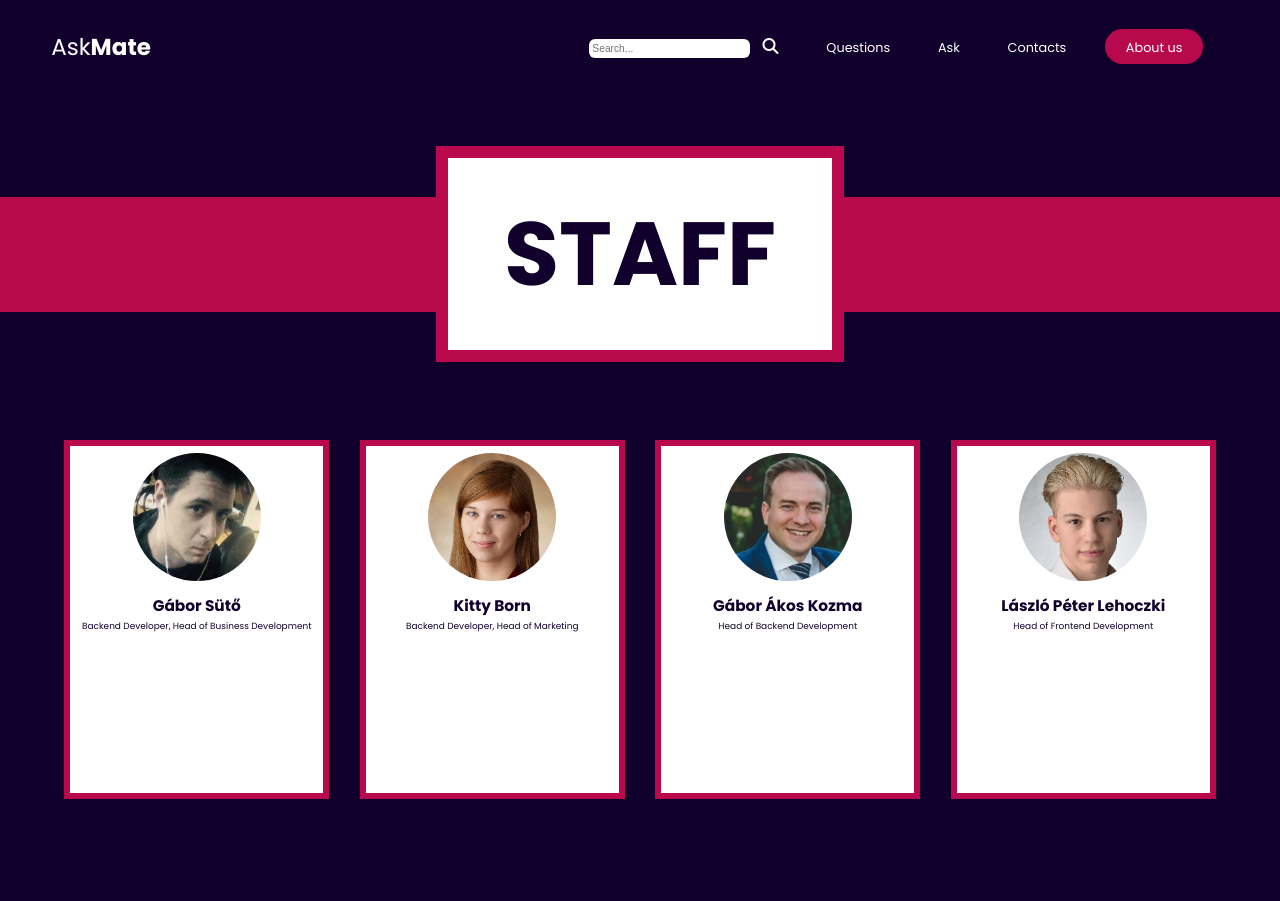
After one commit to CodecoolGlobal/ask-mate-3-python-Lehoczkil, a Flask app: page /about-us in a window 1280 px wide. The commit adds this page. Run offline with Flask 2, Linux system fonts and the light colour scheme; some libraries are stand-ins or nearby versions.

Commit message:
Add about page

```diff
--- a/server.py
+++ b/server.py
@@ -18,6 +18,11 @@ def index_page():
 @app.route('/contacts')
 def contacts_page():
     return render_template('contacts.html')
+
+
+@app.route('/about-us')
+def about_us_page():
+    return render_template('about-us.html')
 
 
 @app.route('/list', methods=['GET', 'POST'])
--- a/static/css/style.css
+++ b/static/css/style.css
@@ -1,3 +1,9 @@
+:root{
+        --purple: #10002b;
+        --red: #B7094C;
+        --blue: #2E6F95;
+}
+
 body {
         background: #B7094C;
         color: white;
@@ -10,7 +16,7 @@ body {
 
 nav{
         align-items: center;
-        background: #10002b;
+        background: var(--purple);
         display: flex;
         justify-content: space-between;
         padding: 1% 4%;
@@ -55,13 +61,13 @@ nav div ul li i{
 }
 
 nav div ul li i:hover{
-        color: #B7094C;
+        color: var(--red);
         font-size: 1vw;
         transition: 0.5s;
 }
 
 .underline::after{
-        background: #B7094C;
+        background: var(--red);
         content: '';
         display: block;
         height: 3px;
@@ -83,14 +89,14 @@ nav div ul li i:hover{
 }
 
 #about-us, .button{
-        background: #B7094C;
+        background: var(--red);
         border-radius: 25px;
         padding: 0.5% 2%;
         transition: 0.5s;
 }
 
 #about-us:hover, .button:hover{
-        background: #2E6F95;
+        background: var(--blue);
         border-radius: 10px;
 }
 
@@ -497,7 +503,7 @@ section {
 /*-------------------------------------------------Contacts Page------------------------------------------------------*/
 
 .contacts-body{
-        background: #10002b;
+        background: var(--purple);
 }
 
 .header-container{
@@ -587,6 +593,75 @@ section {
 }
 
 .contacts-col a:hover{
-        color: #10002b;
+        color: var(--purple);
         transition: 0.4s;
 }
+
+/*--------------------------------------------------About Us Page-----------------------------------------------------*/
+
+.staff-container{
+        color: var(--purple);
+        height: 15vw;
+        justify-content: center;
+        margin-top: 5vw;
+        padding: 0;
+}
+
+.staff-line{
+        background: var(--red);
+        height: 60%;
+        width: 100%;
+}
+
+.text-container-staff{
+        background: white;
+        border: 1vw solid var(--red);
+        height: 167%;
+        margin:  -4% auto 0 auto;
+        text-align: center;
+        width: 30%;
+}
+
+.text-container-staff h1{
+        text-transform: uppercase;
+        font-size: 7vw;
+        margin: 0;
+        padding-top: 2.3vw;
+}
+
+.staff-members{
+        align-items: normal;
+        display: flex;
+        flex-direction: row;
+        justify-content: space-between;
+        text-align: center;
+        margin: 5vw auto;
+        width: 90%;
+}
+
+.member{
+        border: 0.5vw solid var(--red);
+        margin-top: 2vw;
+        flex-basis: 22%;
+        background: white;
+}
+
+.staff-image-container img {
+        border-radius: 50%;
+        max-width: 10vw;
+        margin-top: 0.5vw;
+}
+
+.staff-text-container{
+        color: var(--purple);
+}
+
+.staff-text-container h5{
+        margin: 0.5vw 0 0 0;
+        font-size: 1.2vw;
+}
+
+.staff-text-container p{
+        margin-top: 0.2vw;
+        font-size: 0.7vw;
+}
--- /dev/null
+++ b/templates/about-us.html
@@ -0,0 +1,62 @@
+<!DOCTYPE html>
+<html lang="en">
+<head>
+    <meta charset="UTF-8">
+    <meta name="viewport" content="width=device-width, initial-scale=1.0">
+    <meta http-equiv="X-UA-Compatible" content="ie=edge">
+    <link rel="stylesheet" href="{{ url_for('static', filename='css/style.css') }}">
+    <link href="https://fonts.googleapis.com/css2?family=Poppins:wght@100;200;300;400;500;600;700&display=swap" rel="stylesheet">
+    <script src="https://kit.fontawesome.com/487e7b4d58.js" crossorigin="anonymous"></script>
+</head>
+<body class="contacts-body">
+    {% include 'header.html' %}
+
+    <section class="staff-container">
+        <div class="staff-line">
+            <div class="text-container-staff">
+                <h1>staff</h1>
+            </div>
+        </div>
+    </section>
+
+    <section class="staff-members">
+        <div class="gabor member">
+            <div class="staff-image-container">
+                <img src="/static/webpage_images/gabor.png" alt="">
+            </div>
+            <div class="staff-text-container">
+                <h5>Gábor Sütő</h5>
+                <p>Backend Developer, Head of Business Development</p>
+            </div>
+        </div>
+        <div class="kitti member">
+            <div class="staff-image-container">
+                <img src="/static/webpage_images/kitti.png" alt="">
+            </div>
+            <div class="staff-text-container">
+                <h5>Kitty Born</h5>
+                <p>Backend Developer, Head of Marketing</p>
+            </div>
+        </div>
+        <div class="kozi member">
+            <div class="staff-image-container">
+                <img src="/static/webpage_images/kozi.png" alt="">
+            </div>
+            <div class="staff-text-container">
+                <h5>Gábor Ákos Kozma</h5>
+                <p>Head of Backend Development</p>
+            </div>
+        </div>
+        <div class="laci member">
+            <div class="staff-image-container">
+                <img src="/static/webpage_images/laci.png" alt="">
+            </div>
+            <div class="staff-text-container">
+                <h5>László Péter Lehoczki</h5>
+                <p>Head of Frontend Development</p>
+            </div>
+        </div>
+    </section>
+
+</body>
+</html>
--- a/templates/contacts.html
+++ b/templates/contacts.html
@@ -17,8 +17,8 @@
                     <li><input placeholder="Search..." type="text"><i class="fa-solid fa-magnifying-glass"></i></li>
                     <li class="underline"><a href="{{ url_for('list_questions_page') }}">Questions</a></li>
                     <li class="underline"><a href="{{ url_for('add_question') }}">Ask</a></li>
-                    <li class="underline"><a href="">Contacts</a></li>
-                    <li id="about-us"><a href="">About us</a></li>
+                    <li class="underline"><a href="{{ url_for('contacts_page') }}">Contacts</a></li>
+                    <li id="about-us"><a href="{{ url_for('about_us_page') }}">About us</a></li>
                 </ul>
             </div>
         </nav>
--- a/templates/header.html
+++ b/templates/header.html
@@ -6,7 +6,7 @@
             <li class="underline"><a href="{{ url_for('list_questions_page') }}">Questions</a></li>
             <li class="underline"><a href="{{ url_for('add_question') }}">Ask</a></li>
             <li class="underline"><a href="{{ url_for('contacts_page') }}">Contacts</a></li>
-            <li id="about-us"><a href="">About us</a></li>
+            <li id="about-us"><a href="{{ url_for('about_us_page') }}">About us</a></li>
         </ul>
     </div>
 </nav>
```
Also changed, not shown: other parts of static/css/style.css (+22 -22 lines), static/webpage_images/gabor.png (added), static/webpage_images/kitti.png (added), static/webpage_images/kozi.png (added), static/webpage_images/laci.png (added).
